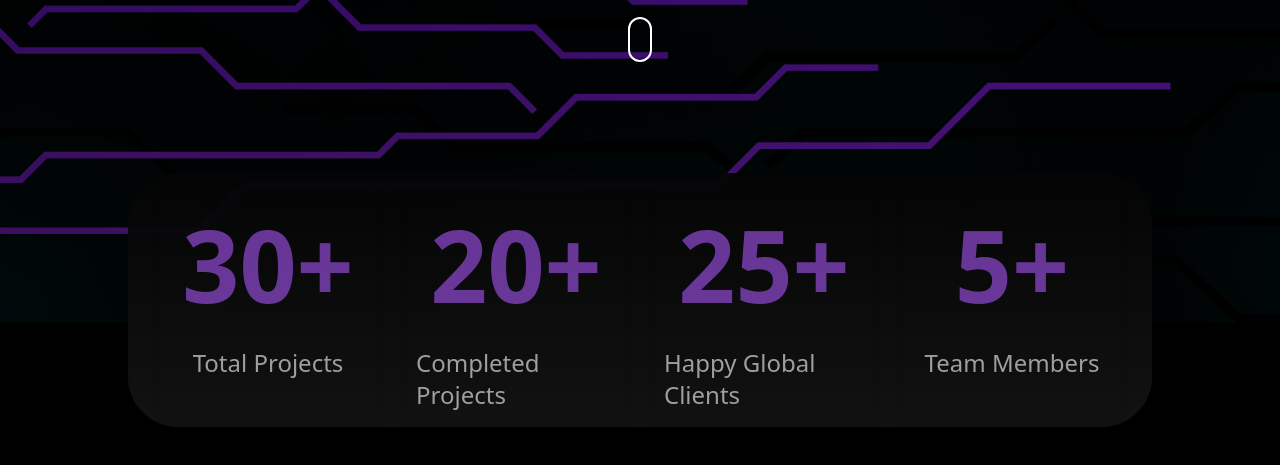
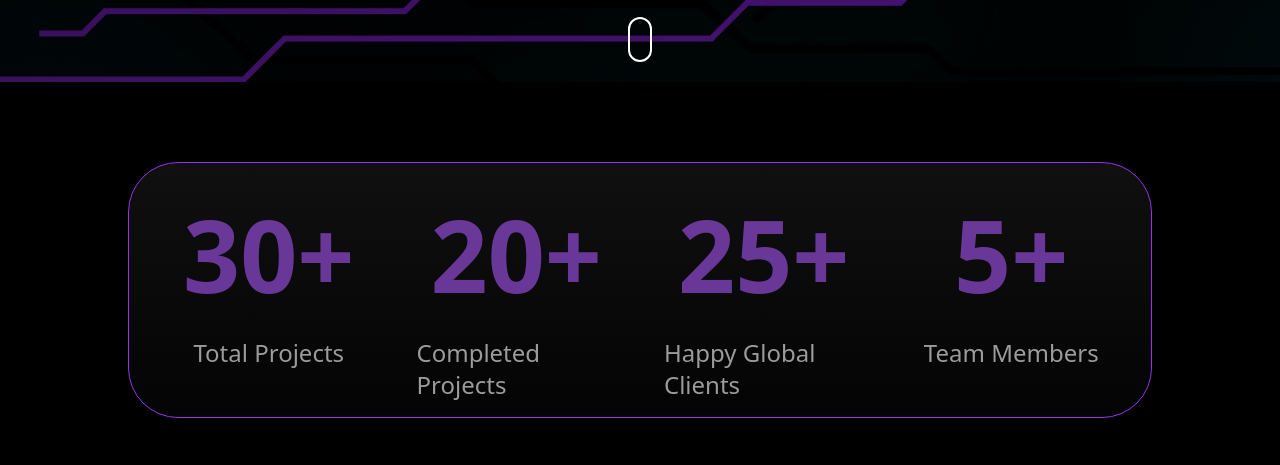
Before and after one commit to uzz-ptl7/Web-Wizards, a plain HTML site: page index.html in a window 1280 px wide. Shown: the part 597-1062 px from the top of the page. Before the commit the page ends 1024 px from the top, so only its background shows below. Drawn offline with nearby package versions, Linux system fonts and the light colour scheme.

Commit message:
Modify Stats Section

```diff
--- a/index.html
+++ b/index.html
@@ -65,7 +65,7 @@
         </div>
     </header>
 
-    <section id="home" class="h-[100vh]">
+    <section id="home">
         <div class="flex lg:flex-row flex-col justify-between items-center">
             <div>
                 <h1 class="text-gray-400 -rotate-90 italic font-bold lg:flex hidden">Welcome to Web Wizards</h1>
@@ -86,33 +86,33 @@
     </section>
 
             <!-- Statistics Section with Enhanced Design and Animated Counters -->
-    <section id="stats" class="lg:bg-gradient-to-r bg-gradient-to-b w-[80%] mx-auto rounded-[50px] -mt-[150px] hover:scale-110 transition-scale duration-500">
+    <section id="stats" class="w-[80%] my-[10vh] mx-auto rounded-[50px] border border-purple-600 hover:scale-110 transition-scale duration-500">
         <div class="container py-2 px-2 lg:px-8 ">
             <div class="flex flex-col lg:flex-row lg:justify-between lg:space-x-8">
 
                 <!-- Total Projects Stat -->
-                <div class="flex flex-col items-center p-4 lg:p-2 opacity-60 rounded-lg shadow-lg lg:w-[25%] mb-6 lg:mb-0 hover:shadow-xl transition-shadow duration-300">
+                <div class="flex flex-col items-center p-4 lg:p-2 opacity-60 lg:w-[25%] mb-6 lg:mb-0">
                     <div class="text-purple-500 lg:text-[100px] md:text-[80px] text-[50px] font-bold counter"
                         data-target="30">0</div>
                     <div class="text-[#fff] font-800 text-2xl font-light mt-2">Total Projects</div>
                 </div>
 
                 <!-- Projects Completed Stats  -->
-                <div class="flex flex-col items-center p-4 lg:p-2 opacity-60 rounded-lg shadow-lg lg:w-[25%] mb-6 lg:mb-0 hover:shadow-xl transition-shadow duration-300">
+                <div class="flex flex-col items-center p-4 lg:p-2 opacity-60 lg:w-[25%] mb-6 lg:mb-0">
                     <div class="text-purple-500 lg:text-[100px] md:text-[80px] text-[50px] font-bold counter"
                         data-target="20">0</div>
                     <div class="text-[#fff] font-800 text-2xl font-light mt-2">Completed Projects</div>
                 </div>
 
                 <!-- Happy Global Clients Stats -->
-                <div class="flex flex-col items-center p-2 lg:p-2 opacity-60 rounded-lg shadow-lg lg:w-[25%] mb-6 lg:mb-0 hover:shadow-xl transition-shadow duration-300">
+                <div class="flex flex-col items-center p-2 lg:p-2 opacity-60 lg:w-[25%] mb-6 lg:mb-0">
                     <div class="text-purple-500 lg:text-[100px] md:text-[80px] text-[50px] font-bold counter"
                         data-target="25">0</div>
                     <div class="text-[#fff] font-800 text-2xl font-light mt-2">Happy Global Clients</div>
                 </div>
 
                 <!-- Team Members Stat -->
-                <div class="flex flex-col items-center p-4 lg:p-2 opacity-60 rounded-lg shadow-lg lg:w-[25%] mb-6 lg:mb-0 hover:shadow-xl transition-shadow duration-300">
+                <div class="flex flex-col items-center p-4 lg:p-2 opacity-60 lg:w-[25%] mb-6 lg:mb-0">
                     <div class="text-purple-500 lg:text-[100px] md:text-[80px] text-[50px] font-bold counter"
                         data-target="5">0</div>
                     <div class="text-[#fff] font-800 text-2xl font-light mt-2">Team Members</div>
--- a/style.css
+++ b/style.css
@@ -64,5 +64,5 @@
 
 /* Stats Section Bg */
 #stats {
-  background:  linear-gradient(rgba(4, 4, 4, 0.95), rgba(20, 20, 20, 0.9));
+  background:  linear-gradient(to top, rgba(4, 4, 4, 0.9), rgba(20, 20, 20, 0.8));
 }
```
Lines whose indentation alone changed are shown as unchanged.
